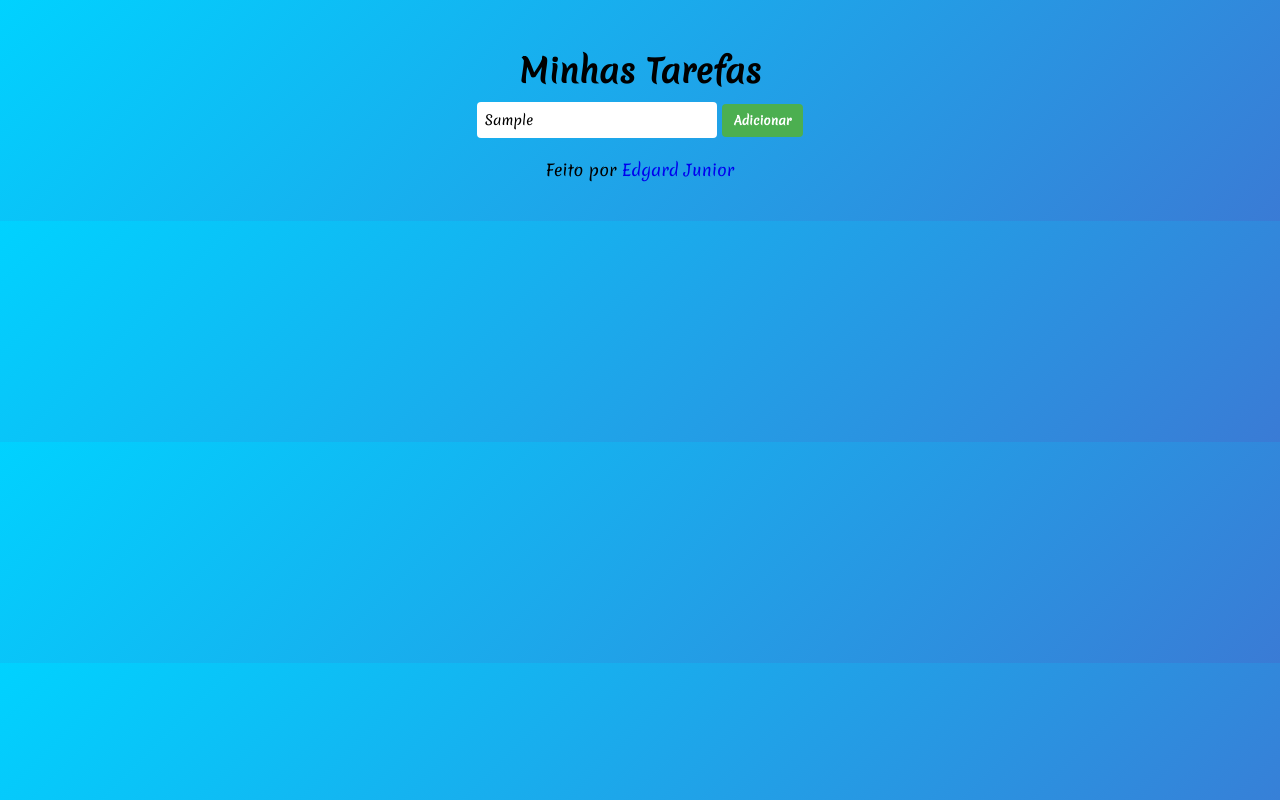
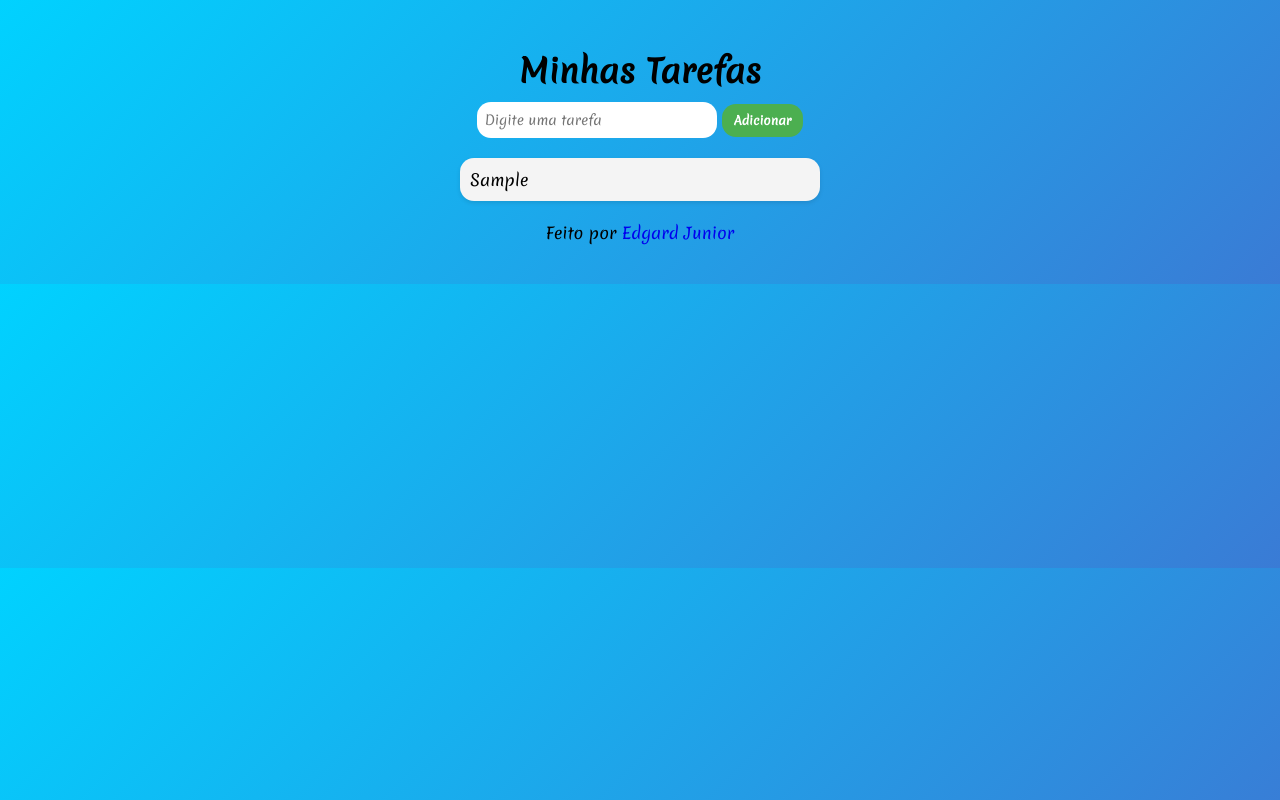
Before and after one commit to EdgardJunior-stack/To-Do, a plain HTML site: page index.html in a window 1280 px wide. Both pictures are taken after typing "Sample" into the empty fields and a click on the button "Adicionar". Drawn offline with Linux system fonts and the light colour scheme.

Commit message:
Alterações feitas no JavaScript

```diff
--- a/index.html
+++ b/index.html
@@ -16,12 +16,12 @@
 
     <header>
         <h1 class="titulo">Minhas Tarefas</h1>
-        <input type="text" id="task" placeholder="Digite uma tarefa">
-        <button onclick="addTask()">Adicionar</button>
+        <input type="text" id="campo-tarefa" placeholder="Digite uma tarefa">
+        <button id="botao-adicionar">Adicionar</button>
     </header>
 
     <main>
-        <ul id="taskList">
+        <ul id="lista-tarefas">
         </ul>
     </main>
 
--- a/script.js
+++ b/script.js
@@ -0,0 +1,90 @@
+const campoTarefa = document.getElementById("campo-tarefa");
+const botaoAdicionar = document.getElementById("botao-adicionar");
+const listaTarefas = document.getElementById("lista-tarefas");
+
+
+function pegarTarefasSalvas() { // Pega as tarefas salvas no localStorage
+    const dadosSalvos = localStorage.getItem("tarefas");
+
+    if (dadosSalvos === null) { // Verifica se há tarefas salvas
+        return []; // Retorna um array vazio
+    } else {
+        return JSON.parse(dadosSalvos); // Converte o JSON em objeto
+    }
+}
+
+
+
+
+
+function salvarTarefas(tarefas) { // Salva as tarefas no localStorage
+    localStorage.setItem("tarefas", JSON.stringify(tarefas));
+}
+
+
+
+
+
+
+
+function criarTarefaNaTela(texto) { // Cria um elemento HTML do tipo <li>
+    const novoItem = document.createElement("li");  // Cria um elemento HTML do tipo <li>
+    novoItem.textContent = texto; // Adiciona o texto digitado no item
+
+    novoItem.addEventListener("click", function () { // Adiciona um evento de clique ao item
+        novoItem.remove(); // Remove o item
+
+        const tarefasAtuais = pegarTarefasSalvas(); // Pega as tarefas salvas no localStorage
+        const tarefaSemEssa = tarefasAtuais.filter(function (tarefa) { // Filtra as tarefas
+            return tarefa !== texto; // Retorna as tarefas que não são iguais ao texto digitado
+        });
+        salvarTarefas(tarefaSemEssa); // Salva as tarefas
+    });
+
+    listaTarefas.appendChild(novoItem); // Adiciona o novo item na lista
+}
+
+
+
+
+
+botaoAdicionar.addEventListener("click", function () { // Adiciona um evento de clique ao botao
+    const textoDigitado = campoTarefa.value; // Pega o valor digitado no campo
+
+    if (textoDigitado === "") { // Impede que tarefas vazias sejam adicionadas
+        alert("Digite uma tarefa!");
+        return;
+    }
+
+    criarTarefaNaTela(textoDigitado); // Adiciona a tarefa na tela
+
+    const tarefasAtuais = pegarTarefasSalvas();
+    tarefasAtuais.push(textoDigitado);
+    salvarTarefas(tarefasAtuais);
+
+    campoTarefa.value = ""; // Limpa o campo de texto
+});
+
+
+
+
+
+
+
+
+campoTarefa.addEventListener("keydown", function (evento) { // Adiciona um evento de clique ao botao
+    if (evento.key === "Enter") { // Adiciona um evento de clique ao botao
+        botaoAdicionar.click(); // Simula um clique no botao
+    }
+});
+
+
+
+
+
+
+
+const tarefasSalvas = pegarTarefasSalvas(); // Pega as tarefas salvas no localStorage
+tarefasSalvas.forEach(function (texto) { // Cria um elemento HTML do tipo <li>
+    criarTarefaNaTela(texto);
+});
--- a/style.css
+++ b/style.css
@@ -23,7 +23,7 @@ input {
     padding: 8px;
     width: 60%;
     border: none;
-    border-radius: 4px;
+    border-radius: 14px;
 }
 
 button {
@@ -31,7 +31,7 @@ button {
     border: none;
     background-color: #4CAF50;
     color: white;
-    border-radius: 4px;
+    border-radius: 14px;
     cursor: pointer;
     font-size: 12px;
     font-weight: bold;
@@ -55,4 +55,11 @@ li {
     background-color: #f4f4f4;
     margin-bottom: 8px;
     padding: 10px;
+    border-radius: 14px;
+    cursor: pointer;
+    box-shadow: 0 2px 4px rgba(0, 0, 0, 0.1);
 }
+
+li:hover {
+    background-color: #e0e0e0;
+}
```
